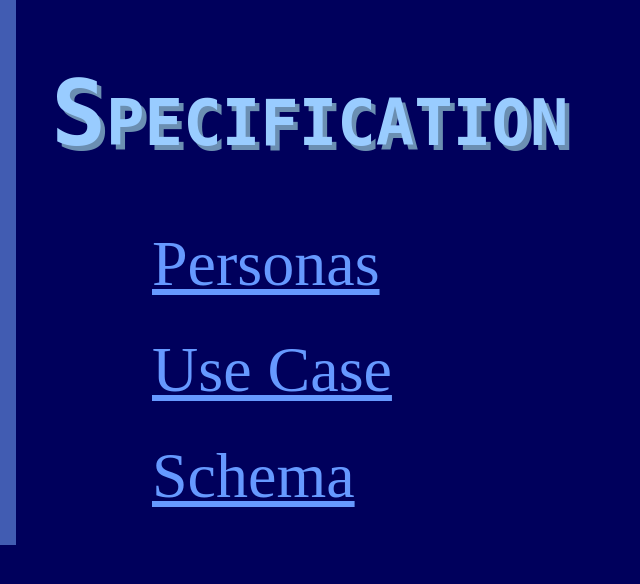
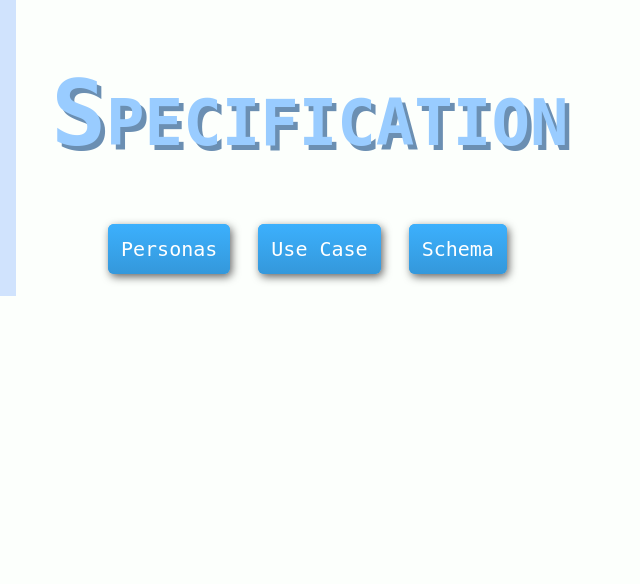
Before and after one commit to tylerwiegand/engadget, a PHP site: page / in a window 1280 px wide. Shown: the top 584 px of the page, without its empty margins (0-640 px from the left). Run offline with PHP 8.4, Linux system fonts and the light colour scheme.

Commit message:
Updated ERD, scaled ERD with CSS

```diff
--- a/index.php
+++ b/index.php
@@ -10,8 +10,10 @@
 		<h1>
 			Specification
 		</h1>
-		<p><a href="specification/personas.php">Personas</a></p>
-		<p><a href="specification/usecase.php">Use Case</a></p>
-		<p><a href="specification/schema.php">Schema</a></p>
+		<p>
+		<a href="specification/personas.php">Personas</a>
+		<a href="specification/usecase.php">Use Case</a>
+		<a href="specification/schema.php">Schema</a>
+		</p>
 	</body>
 </html>
--- a/specification/spec.css
+++ b/specification/spec.css
@@ -1,7 +1,7 @@
 html
 {
-	background-color: #00005C;
-	border-left: 1em solid #415cb2;
+	background-color: rgba(230, 255, 232, 0.11);
+	border-left: 1em solid rgba(181, 208, 255, 0.6);
 }
 
 h1
@@ -38,7 +38,7 @@ ul, ol
 	max-width: 40em;
 }
 
-p, a
+p
 {
 	text-indent: 1em;
 	margin-left: 1em;
@@ -49,7 +49,32 @@ p, a
 	max-width: 35em;
 }
 
+a
+{
+	text-indent: 1em;
+	margin-left: 1em;
+	color: #6699FF;
+	font-size: 2em;
+	font-variant: initial;
+	font-stretch: condensed;
+	max-width: 35em;
+}
+
+a
+{
+	background: #3498db;
+	border-radius: 6px;
+	box-shadow: 2px 3px 8px #666666;
+	background-image: linear-gradient(to bottom, #3cb0fd, #3498db);
+	font-family: monospace;
+	color: #ffffff;
+	font-size: 20px;
+	padding: 13px;
+	text-decoration: none;
+}
+
 img
 {
-	-webkit-filter: invert(100%);
+	max-width: 75%;
+	max-height: 75%;
 }
```
Also changed, not shown: specification/engadget.png.
